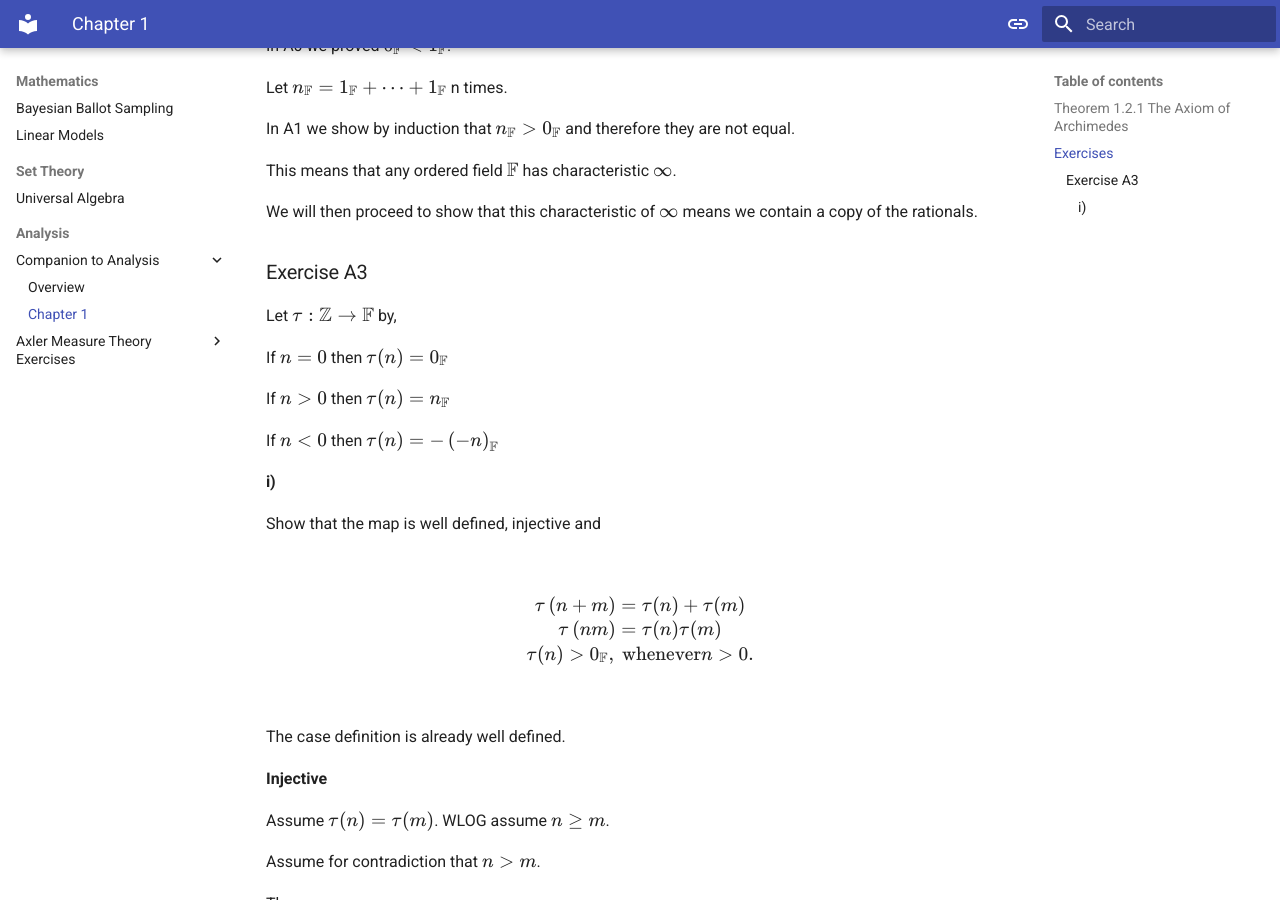
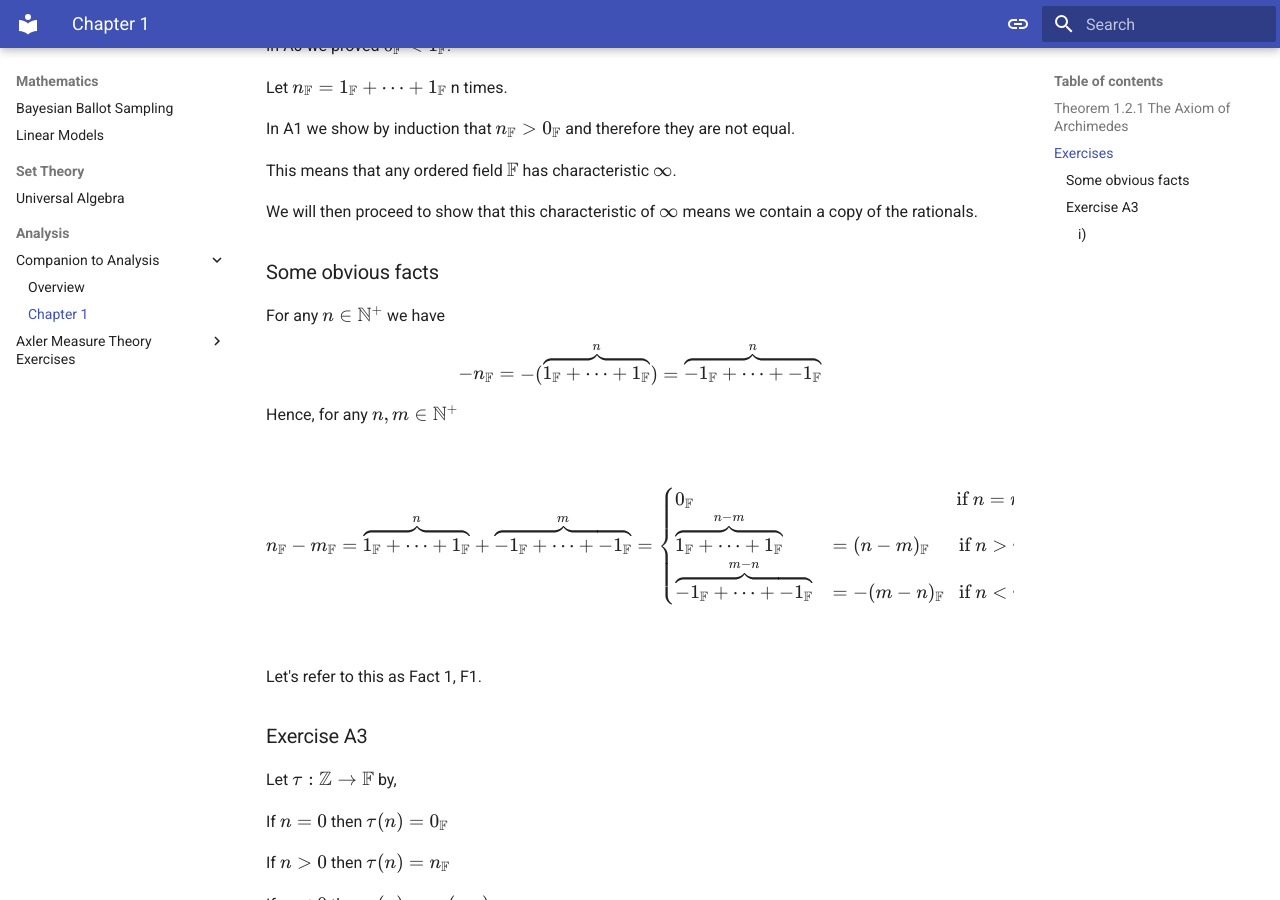
Before and after one commit to JakeRobertBaker/jakerobertbaker.github.io, an MkDocs documentation site: the page built from docs/mathematics/analysis/companion_to_analysis/chapter_1_notes.md, in a window 1280 px wide and 900 px high, scrolled down 725 px. Built offline with MkDocs 1.6.1 and Material for MkDocs 9.7.7, drawn with Linux system fonts in a browser that asks for light colours; some web fonts are replaced.

Commit message:
corrections in progress

```diff
--- a/docs/mathematics/analysis/companion_to_analysis/chapter_1_notes.md
+++ b/docs/mathematics/analysis/companion_to_analysis/chapter_1_notes.md
@@ -32,6 +32,36 @@ In A1 we show by induction that $n_{\mathbb{F}} > 0_{\mathbb{F}}$ and therefore
 This means that any ordered field $\mathbb{F}$ has characteristic $∞$.
 
 We will then proceed to show that this characteristic of $∞$ means we contain a copy of the rationals.
+
+### Some obvious facts
+
+For any $n \in \mathbb{N}^+$ we have
+$$
+-n_{\mathbb{F}}
+= -(\overbrace{1_{\mathbb{F}} + \dots + 1_{\mathbb{F}} }^{n})
+= \overbrace{-1_{\mathbb{F}} + \dots + -1_{\mathbb{F}}}^{n}
+$$
+
+Hence, for any $n,m \in \mathbb{N}^+$
+
+$$
+n_{\mathbb{F}} - m_{\mathbb{F}} =
+\overbrace{1_{\mathbb{F}} + \dots + 1_{\mathbb{F}} }^{n} +
+\overbrace{-1_{\mathbb{F}}+ \dots + -1_{\mathbb{F}}}^{m} =
+\begin{cases}
+0_{\mathbb{F}}
+&&\text{if } n=m \\
+\overbrace{1_{\mathbb{F}} + \dots + 1_{\mathbb{F}}}^{n-m}
+&= (n-m)_{\mathbb{F}}
+&\text{ if } n>m
+\\
+\overbrace{-1_{\mathbb{F}} + \dots + -1_{\mathbb{F}}}^{m-n}
+&= -(m-n)_{\mathbb{F}}
+&\text{ if } n < m
+\end{cases}
+$$
+
+Let's refer to this as Fact 1, F1.
 
 ### Exercise A3
 
```
